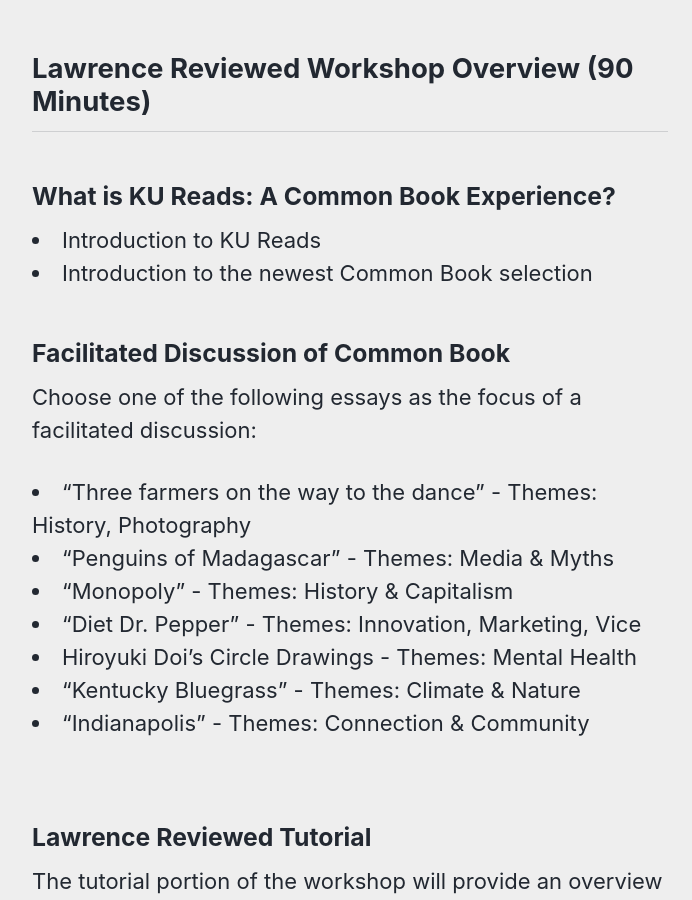
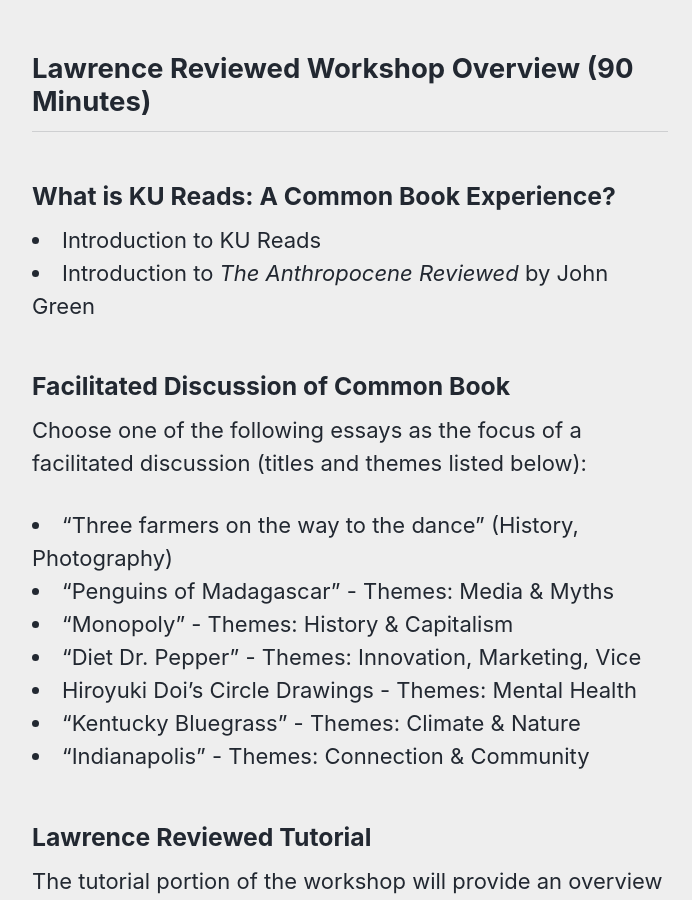
Before and after one commit to idrhku/lawrence-reviewed, a Jekyll site: the page built from _pages/workshops.md, in a window 1280 px wide and 900 px high, scrolled down 437 px. Shown: the whole window, without its empty margins (290-982 px from the left). Built offline with Jekyll 4.4.1, drawn with Linux system fonts in a browser that asks for light colours; cached includes are drawn as plain includes.

Commit message:
Update workshops.md

```diff
--- a/_pages/workshops.md
+++ b/_pages/workshops.md
@@ -18,19 +18,18 @@
 
 <h3>What is KU Reads: A Common Book Experience?</h3>
 <li>Introduction to KU Reads</li>
-<li>Introduction to the newest Common Book selection</li>
+<li>Introduction to <em>The Anthropocene Reviewed</em> by John Green</li>
 
 <h3>Facilitated Discussion of Common Book</h3>
-Choose one of the following essays as the focus of a facilitated discussion:
+Choose one of the following essays as the focus of a facilitated discussion (titles and themes listed below):
 <br>
-<li>“Three farmers on the way to the dance” - Themes: History, Photography</li>
+<li>“Three farmers on the way to the dance” (History, Photography)</li>
 <li>“Penguins of Madagascar” - Themes: Media & Myths</li>
 <li>“Monopoly” - Themes: History & Capitalism</li>
 <li>“Diet Dr. Pepper”  - Themes: Innovation, Marketing, Vice</li>
 <li> Hiroyuki Doi’s Circle Drawings - Themes: Mental Health </li>
 <li>“Kentucky Bluegrass” - Themes: Climate & Nature</li>
 <li>“Indianapolis” - Themes: Connection & Community</li>
-<br>
 
 <h3>Lawrence Reviewed Tutorial</h3>
 
```
